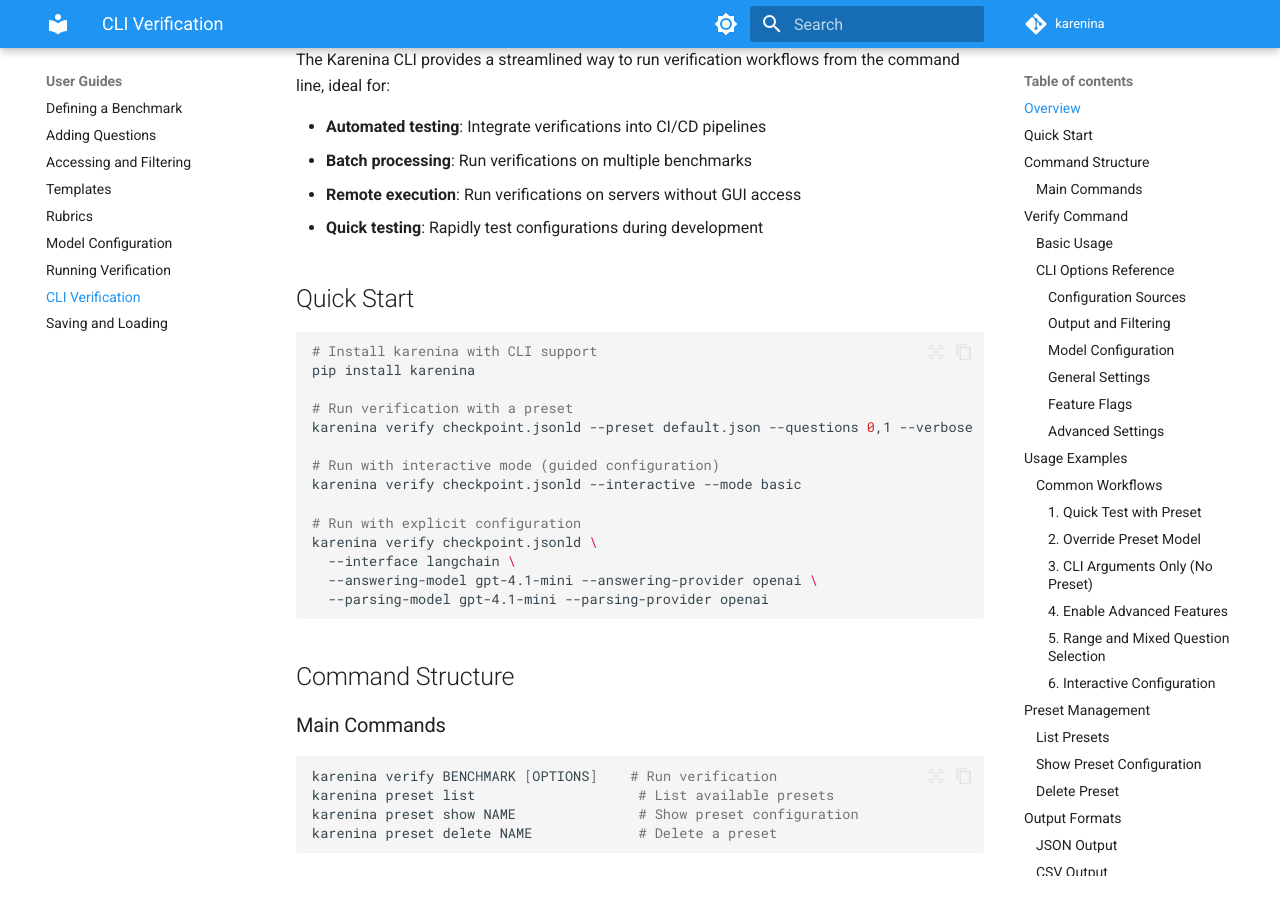
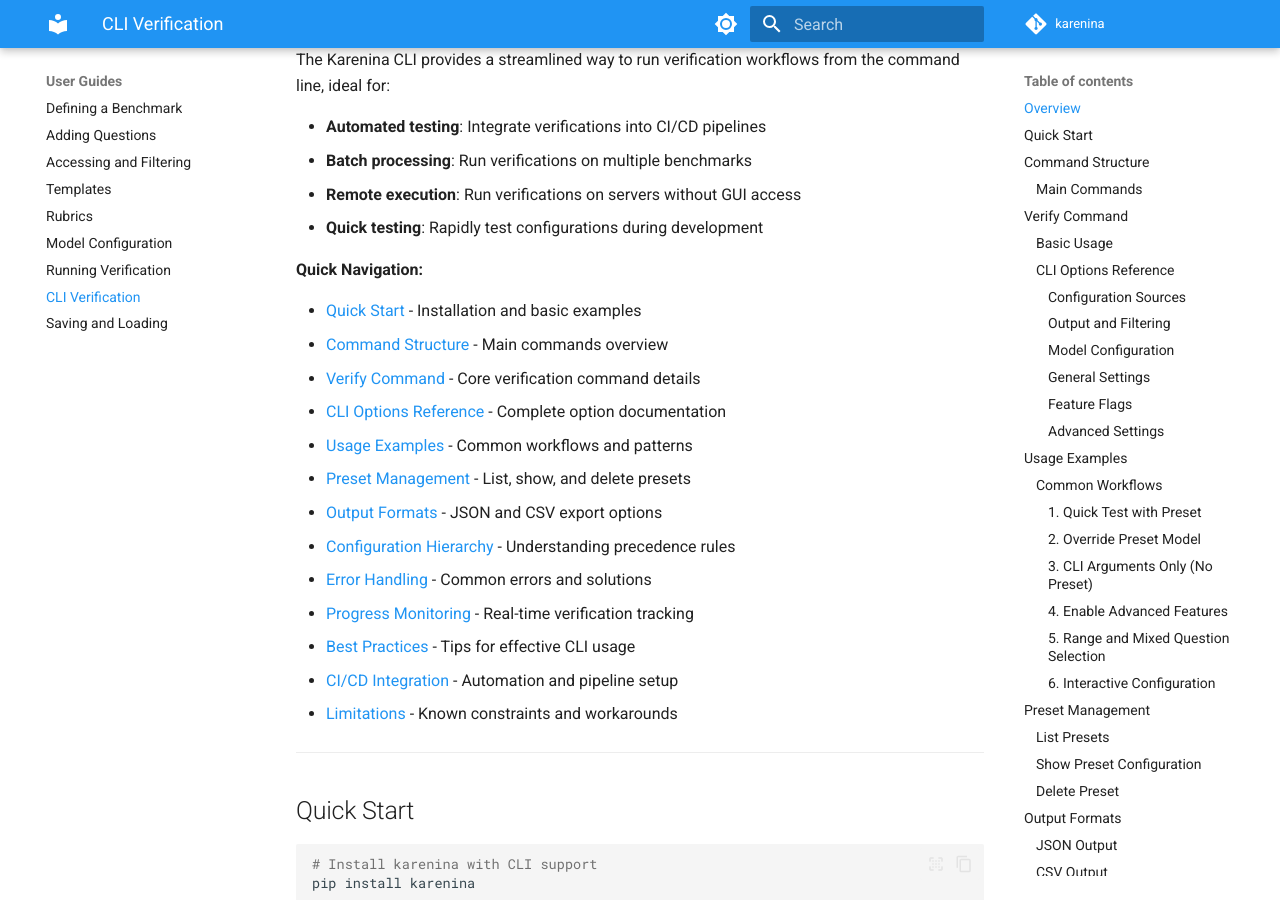
Before and after one commit to biocypher/karenina, an MkDocs documentation site: the page built from docs/using-karenina/cli-verification.md, in a window 1280 px wide and 900 px high, scrolled down 337 px. Built offline with MkDocs 1.6.1 and Material for MkDocs 9.7.7, drawn with Linux system fonts in a browser that asks for light colours; comment, search, counter and statistics services are not loaded.

Commit message:
docs(cli): add Quick Navigation index with intra-page links
Added comprehensive Quick Navigation section to CLI verification
docs, matching the pattern used in other user guide pages like
verification.md.

Navigation includes links to all 13 major sections:
- Quick Start, Command Structure, Verify Command
- CLI Options, Usage Examples, Preset Management
- Output Formats, Configuration, Error Handling
- Progress Monitoring, Best Practices, CI/CD, Limitations

This helps users quickly jump to relevant sections in the long
documentation page.

🤖 Generated with [Claude Code](https://claude.com/claude-code)

Co-Authored-By: Claude <noreply@anthropic.com>

```diff
--- a/docs/using-karenina/cli-verification.md
+++ b/docs/using-karenina/cli-verification.md
@@ -10,6 +10,24 @@ The Karenina CLI provides a streamlined way to run verification workflows from t
 - **Batch processing**: Run verifications on multiple benchmarks
 - **Remote execution**: Run verifications on servers without GUI access
 - **Quick testing**: Rapidly test configurations during development
+
+**Quick Navigation:**
+
+- [Quick Start](#quick-start) - Installation and basic examples
+- [Command Structure](#command-structure) - Main commands overview
+- [Verify Command](#verify-command) - Core verification command details
+- [CLI Options Reference](#cli-options-reference) - Complete option documentation
+- [Usage Examples](#usage-examples) - Common workflows and patterns
+- [Preset Management](#preset-management) - List, show, and delete presets
+- [Output Formats](#output-formats) - JSON and CSV export options
+- [Configuration Hierarchy](#configuration-hierarchy) - Understanding precedence rules
+- [Error Handling](#error-handling) - Common errors and solutions
+- [Progress Monitoring](#progress-monitoring) - Real-time verification tracking
+- [Best Practices](#best-practices) - Tips for effective CLI usage
+- [CI/CD Integration](#integration-with-cicd) - Automation and pipeline setup
+- [Limitations](#limitations) - Known constraints and workarounds
+
+---
 
 ## Quick Start
 
```
